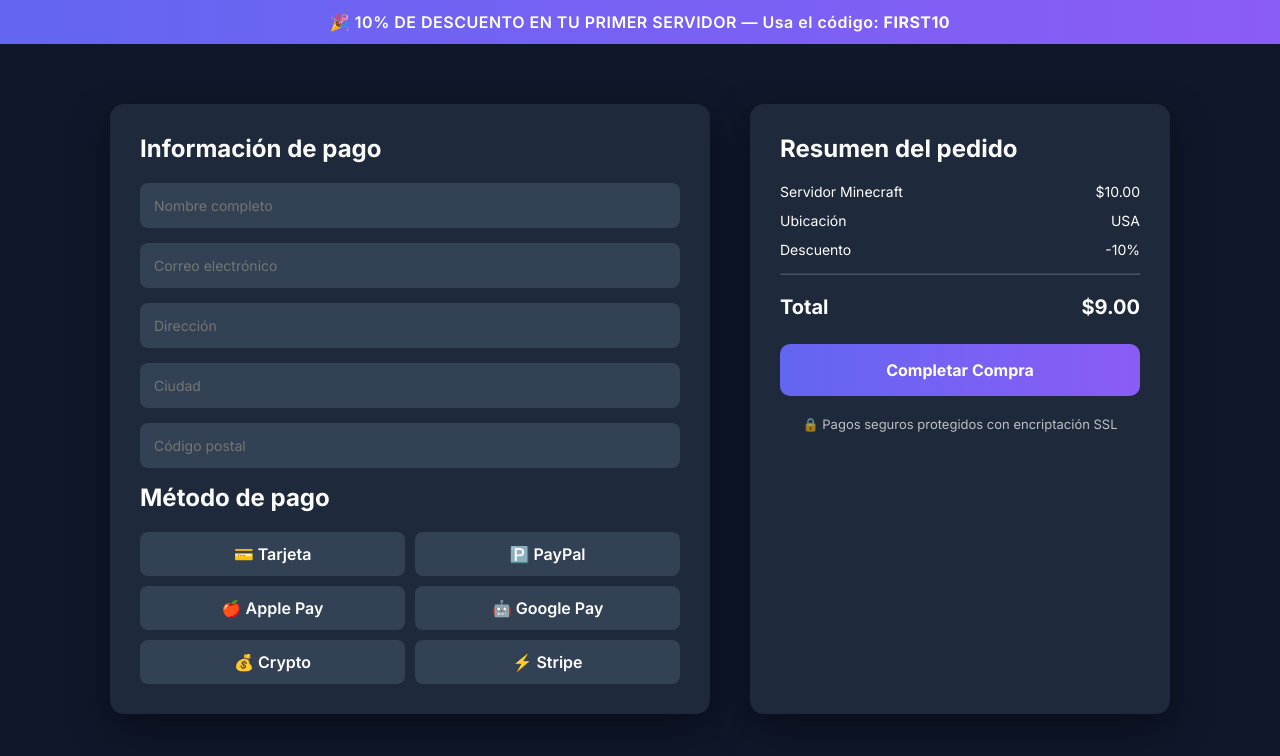
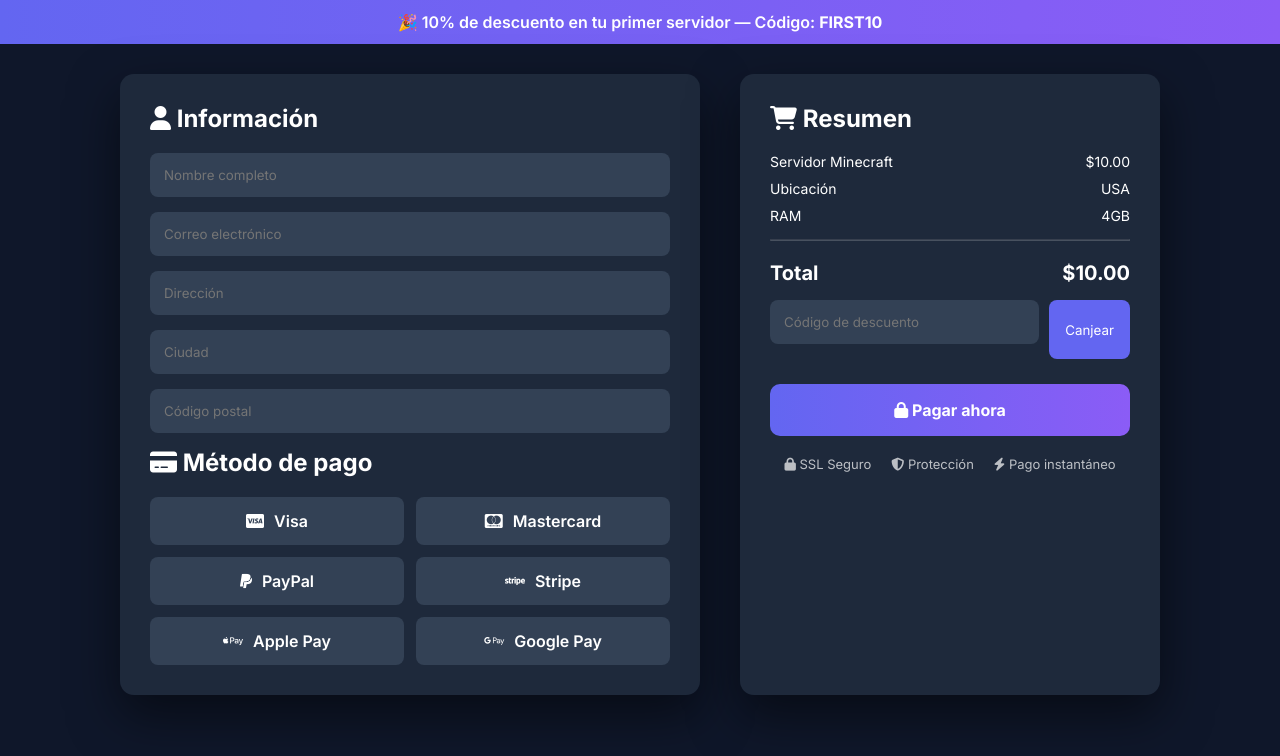
Before and after one commit to El77373883/HostingZenithox, a plain HTML site: page op.html in a window 1280 px wide. Drawn offline with Linux system fonts and the light colour scheme.

Commit message:
Update op.html

```diff
--- a/op.html
+++ b/op.html
@@ -3,9 +3,10 @@
 <head>
 <meta charset="UTF-8">
 <meta name="viewport" content="width=device-width, initial-scale=1.0">
-<title>Checkout - Hosting</title>
+<title>Checkout Premium</title>
 
 <link href="https://fonts.googleapis.com/css2?family=Inter:wght@300;400;600;700&display=swap" rel="stylesheet">
+<link rel="stylesheet" href="https://cdnjs.cloudflare.com/ajax/libs/font-awesome/6.5.0/css/all.min.css">
 
 <style>
 
@@ -19,60 +20,48 @@
 body{
 background:#0f172a;
 color:white;
-display:flex;
-flex-direction:column;
-align-items:center;
 min-height:100vh;
 }
 
-/* Banner descuento */
+/* banner */
 
-.discount-banner{
-width:100%;
+.banner{
 background:linear-gradient(90deg,#6366f1,#8b5cf6);
+padding:12px;
 text-align:center;
-padding:12px;
 font-weight:600;
-letter-spacing:0.5px;
-animation:slideDown 1s ease;
+animation:slideDown .8s ease;
 }
 
 @keyframes slideDown{
-from{transform:translateY(-100%);}
-to{transform:translateY(0);}
+from{transform:translateY(-100%)}
+to{transform:translateY(0)}
 }
 
 /* container */
 
 .container{
-width:100%;
 max-width:1100px;
-margin-top:40px;
+margin:auto;
+padding:30px;
 display:grid;
 grid-template-columns:1fr 420px;
 gap:40px;
-padding:20px;
 }
 
-/* card */
+/* cards */
 
 .card{
 background:#1e293b;
 border-radius:14px;
 padding:30px;
-box-shadow:0 15px 40px rgba(0,0,0,0.4);
-animation:fadeUp 0.8s ease;
+box-shadow:0 20px 50px rgba(0,0,0,0.5);
+animation:fadeUp .8s ease;
 }
 
 @keyframes fadeUp{
-from{
-opacity:0;
-transform:translateY(20px);
-}
-to{
-opacity:1;
-transform:translateY(0);
-}
+from{opacity:0; transform:translateY(25px)}
+to{opacity:1; transform:translateY(0)}
 }
 
 h2{
@@ -85,33 +74,34 @@
 width:100%;
 padding:14px;
 margin-bottom:15px;
+border-radius:8px;
 border:none;
-border-radius:8px;
 background:#334155;
 color:white;
-font-size:14px;
 }
 
 .input:focus{
 outline:2px solid #6366f1;
 }
 
-/* payments */
+/* payment methods */
 
 .payments{
 display:grid;
 grid-template-columns:repeat(2,1fr);
-gap:10px;
-margin-top:15px;
+gap:12px;
 }
 
 .payment{
 background:#334155;
-padding:12px;
+padding:14px;
 border-radius:8px;
 cursor:pointer;
-text-align:center;
-transition:0.3s;
+display:flex;
+align-items:center;
+gap:10px;
+justify-content:center;
+transition:.25s;
 font-weight:600;
 }
 
@@ -120,12 +110,33 @@
 transform:scale(1.05);
 }
 
-/* order summary */
+/* coupon */
+
+.coupon{
+display:flex;
+gap:10px;
+margin-top:15px;
+}
+
+.coupon input{
+flex:1;
+}
+
+.coupon button{
+background:#6366f1;
+border:none;
+padding:12px 16px;
+border-radius:8px;
+color:white;
+cursor:pointer;
+}
+
+/* summary */
 
 .summary-item{
 display:flex;
 justify-content:space-between;
-margin-bottom:12px;
+margin-bottom:10px;
 font-size:14px;
 }
 
@@ -139,7 +150,7 @@
 
 /* button */
 
-.checkout-btn{
+.checkout{
 width:100%;
 margin-top:25px;
 padding:16px;
@@ -150,21 +161,23 @@
 font-size:16px;
 font-weight:700;
 cursor:pointer;
-transition:0.3s;
+transition:.3s;
 }
 
-.checkout-btn:hover{
+.checkout:hover{
 transform:scale(1.03);
-box-shadow:0 10px 30px rgba(99,102,241,0.6);
+box-shadow:0 10px 30px rgba(99,102,241,.6);
 }
 
-/* secure */
+/* trust */
 
-.secure{
+.trust{
 margin-top:20px;
+display:flex;
+justify-content:center;
+gap:20px;
 font-size:13px;
-opacity:0.7;
-text-align:center;
+opacity:.7;
 }
 
 @media(max-width:900px){
@@ -180,48 +193,61 @@
 
 <body>
 
-<div class="discount-banner">
-🎉 10% DE DESCUENTO EN TU PRIMER SERVIDOR — Usa el código: <b>FIRST10</b>
+<div class="banner">
+🎉 10% de descuento en tu primer servidor — Código: <b>FIRST10</b>
 </div>
 
 <div class="container">
 
-<!-- Checkout -->
+<!-- checkout -->
 
 <div class="card">
 
-<h2>Información de pago</h2>
+<h2><i class="fa-solid fa-user"></i> Información</h2>
 
 <input class="input" placeholder="Nombre completo">
-
 <input class="input" placeholder="Correo electrónico">
-
 <input class="input" placeholder="Dirección">
-
 <input class="input" placeholder="Ciudad">
-
 <input class="input" placeholder="Código postal">
 
-<h2>Método de pago</h2>
+<h2><i class="fa-solid fa-credit-card"></i> Método de pago</h2>
 
 <div class="payments">
 
-<div class="payment">💳 Tarjeta</div>
-<div class="payment">🅿️ PayPal</div>
-<div class="payment">🍎 Apple Pay</div>
-<div class="payment">🤖 Google Pay</div>
-<div class="payment">💰 Crypto</div>
-<div class="payment">⚡ Stripe</div>
+<div class="payment">
+<i class="fa-brands fa-cc-visa"></i> Visa
+</div>
+
+<div class="payment">
+<i class="fa-brands fa-cc-mastercard"></i> Mastercard
+</div>
+
+<div class="payment">
+<i class="fa-brands fa-paypal"></i> PayPal
+</div>
+
+<div class="payment">
+<i class="fa-brands fa-stripe"></i> Stripe
+</div>
+
+<div class="payment">
+<i class="fa-brands fa-apple-pay"></i> Apple Pay
+</div>
+
+<div class="payment">
+<i class="fa-brands fa-google-pay"></i> Google Pay
+</div>
 
 </div>
 
 </div>
 
-<!-- Resumen -->
+<!-- summary -->
 
 <div class="card">
 
-<h2>Resumen del pedido</h2>
+<h2><i class="fa-solid fa-cart-shopping"></i> Resumen</h2>
 
 <div class="summary-item">
 <span>Servidor Minecraft</span>
@@ -234,28 +260,76 @@
 </div>
 
 <div class="summary-item">
-<span>Descuento</span>
-<span>-10%</span>
+<span>RAM</span>
+<span>4GB</span>
 </div>
 
-<hr style="opacity:0.2;margin:15px 0;">
+<div class="summary-item" id="discountRow" style="display:none;">
+<span>Descuento</span>
+<span id="discountAmount">-$0</span>
+</div>
+
+<hr style="opacity:.2;margin:15px 0;">
 
 <div class="total">
 <span>Total</span>
-<span>$9.00</span>
+<span id="total">$10.00</span>
 </div>
 
-<button class="checkout-btn">
-Completar Compra
+<div class="coupon">
+
+<input id="couponInput" class="input" placeholder="Código de descuento">
+
+<button onclick="applyCoupon()">
+Canjear
 </button>
 
-<div class="secure">
-🔒 Pagos seguros protegidos con encriptación SSL
+</div>
+
+<button class="checkout">
+<i class="fa-solid fa-lock"></i> Pagar ahora
+</button>
+
+<div class="trust">
+
+<span><i class="fa-solid fa-lock"></i> SSL Seguro</span>
+<span><i class="fa-solid fa-shield-halved"></i> Protección</span>
+<span><i class="fa-solid fa-bolt"></i> Pago instantáneo</span>
+
 </div>
 
 </div>
 
 </div>
 
+<script>
+
+let price = 10;
+
+function applyCoupon(){
+
+let code = document.getElementById("couponInput").value.toUpperCase();
+
+if(code === "FIRST10"){
+
+let discount = price * 0.10;
+let total = price - discount;
+
+document.getElementById("discountRow").style.display="flex";
+document.getElementById("discountAmount").innerText = "-$"+discount.toFixed(2);
+document.getElementById("total").innerText = "$"+total.toFixed(2);
+
+alert("Código aplicado: 10% de descuento 🎉");
+
+}else{
+
+alert("Código inválido");
+
+}
+
+}
+
+</script>
+
 </body>
 </html>
```
